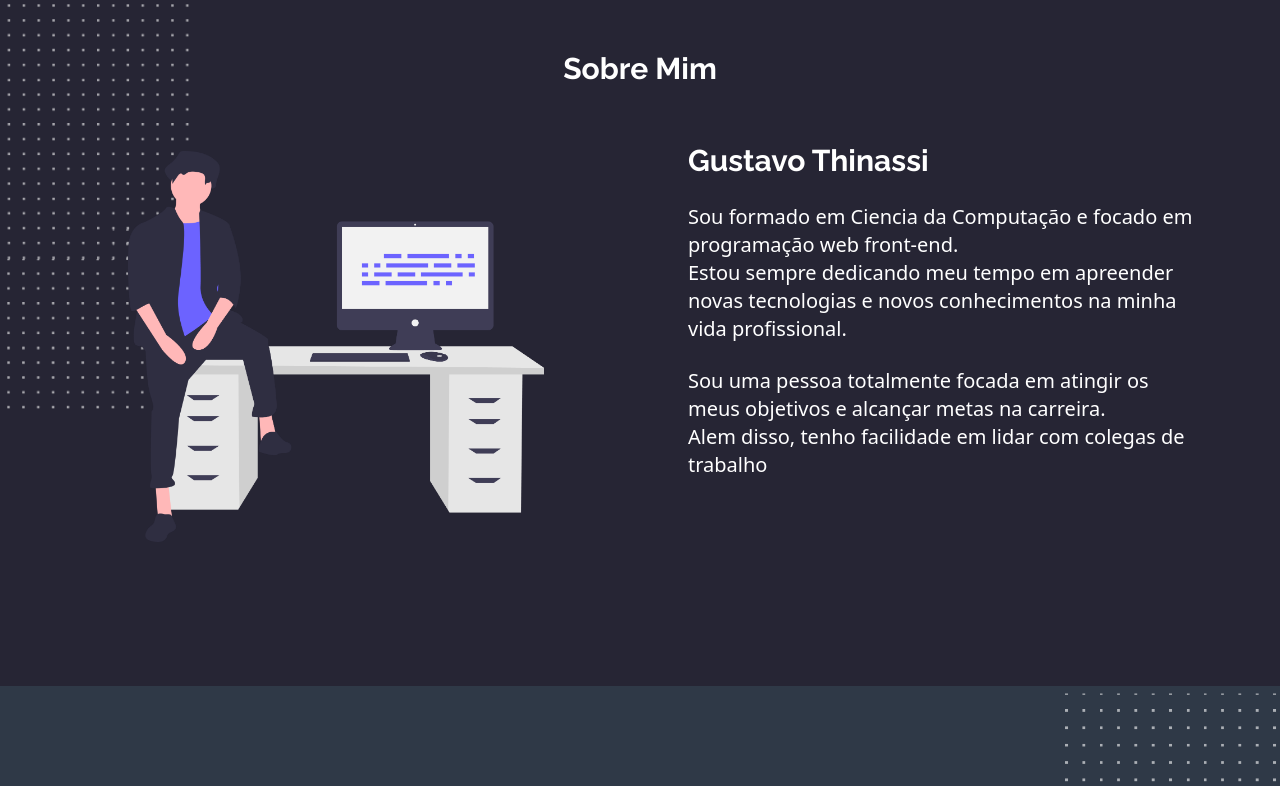
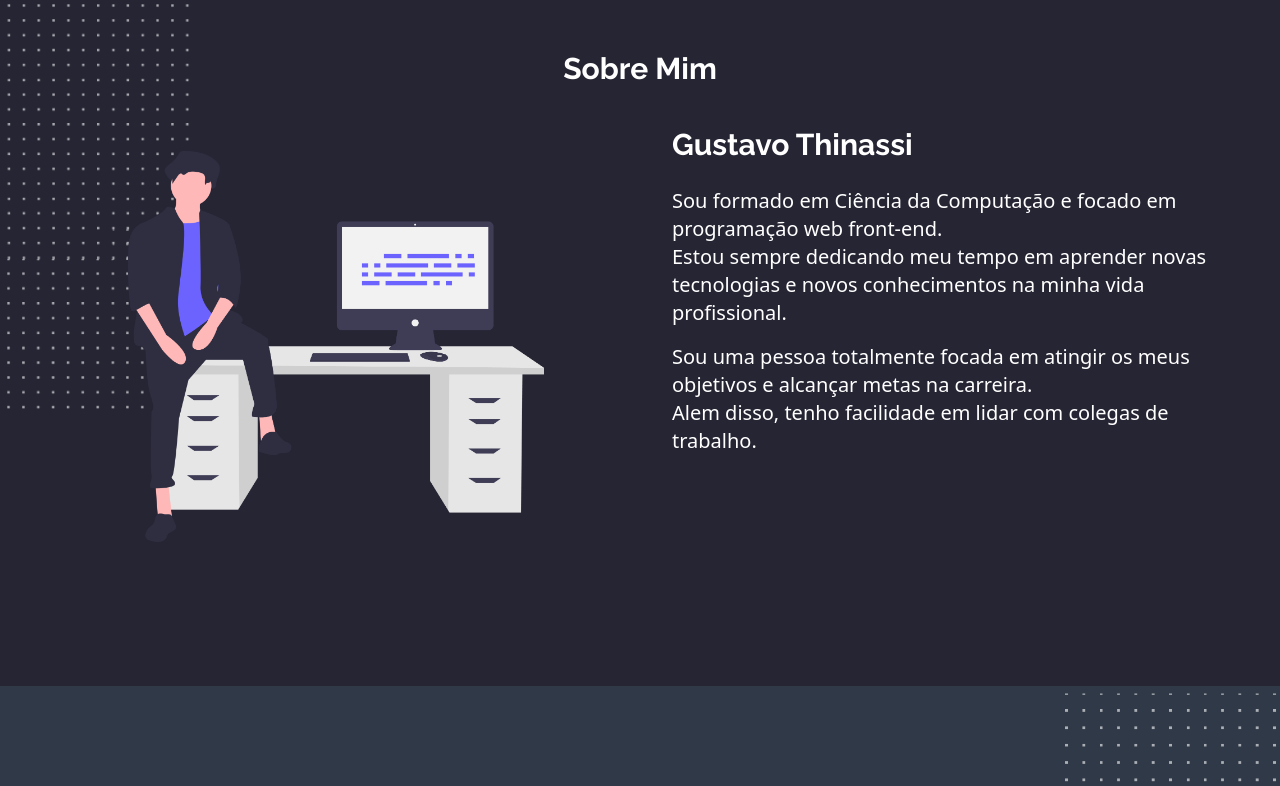
Before and after one commit to gustavothinassi/Portifolio, a Vue app: page /1 in a window 1280 px wide. Shown: the part 740-1526 px from the top of the page. Built offline with nearby package versions, Linux system fonts and the light colour scheme.

Commit message:
atualizacao portifolio

```diff
--- a/src/assets/css/tailwind.css
+++ b/src/assets/css/tailwind.css
@@ -14,14 +14,16 @@ body,
     html {
       scroll-behavior: smooth;
     }
+    ::-webkit-scrollbar-thumb{
+    @apply bg-transparent shadow-sm
+    }
+    ::-webkit-scrollbar{
+    @apply w-3 bg-transparent
+    }
+    ::-webkit-scrollbar-thumb{
+    @apply rounded-none bg-brand-secondblue
+    }
 }
-@layer components {
-  .hamburger div:first-child {
-    @apply rotate-45 translate-y-1.5;
-  }
-  .hamburger div:last-child {
-    @apply -rotate-45 -translate-y-1;
-  }
 
   .text-animation {
     display: inline;
@@ -36,13 +38,6 @@ body,
       border-right: 20px transparent solid;
     }
   }
-
  .scrolled {
     @apply backdrop-blur-xl bg-brand-secondblue/30
   }
-
-  .navbar {
-    @apply backdrop-blur-md bg-brand-secondblue/30
-  }
-
-}
--- a/src/components/CustomSobre.vue
+++ b/src/components/CustomSobre.vue
@@ -8,19 +8,24 @@
     <div class="w-full h-full z-10 p-8 md:p-16 max-[768px]:order-last">
        <img src="../assets/images/sobre.png" alt="sobre">
     </div>
-    <div class="flex flex-col p-4 md:mt-10">
+    <div class="flex flex-col md:mt-10">
       <div class="flex justify-center md:justify-start">
         <h2 class="text-2xl md:text-3xl font-bold text-white">Gustavo Thinassi</h2>
       </div>
-        <div class="mt-6 md:break-normal break-all md:text-xl text-base font-base text-white">
-          <p>Sou formado em Ciencia da Computação e focado em programação web front-end.</p>
-          <p>Estou sempre dedicando meu tempo em apreender novas tecnologias e novos conhecimentos na minha vida profissional.</p>
-        </div>
-        <div class="mt-6 md:break-normal break-all md:text-xl text-base font-base text-white">
-        <p>Sou uma pessoa totalmente focada em atingir os meus objetivos e alcançar metas na carreira.</p>
-        <p>Alem disso, tenho facilidade em lidar com colegas de trabalho</p>
-      </div>
-</div>
+        <p class="md:break-normal break-all font-base text-white md:text-xl mt-6">
+          Sou formado em Ciência da Computação e focado em programação web front-end.
+        </p>
+        <p class="md:break-normal break-all font-base text-white md:text-xl">
+          Estou sempre dedicando meu tempo em aprender novas tecnologias e novos conhecimentos na minha vida profissional.
+        </p>
+        <p class="md:break-normal break-all font-base text-white md:text-xl mt-4">
+          Sou uma pessoa totalmente focada em atingir os meus objetivos e alcançar metas na carreira.
+        </p>
+        <p class="md:break-normal break-all font-base text-white md:text-xl">
+          Alem disso, tenho facilidade em lidar com colegas de trabalho.
+        </p>
+
+    </div>
     </div>
   </section>
 </template>
```
